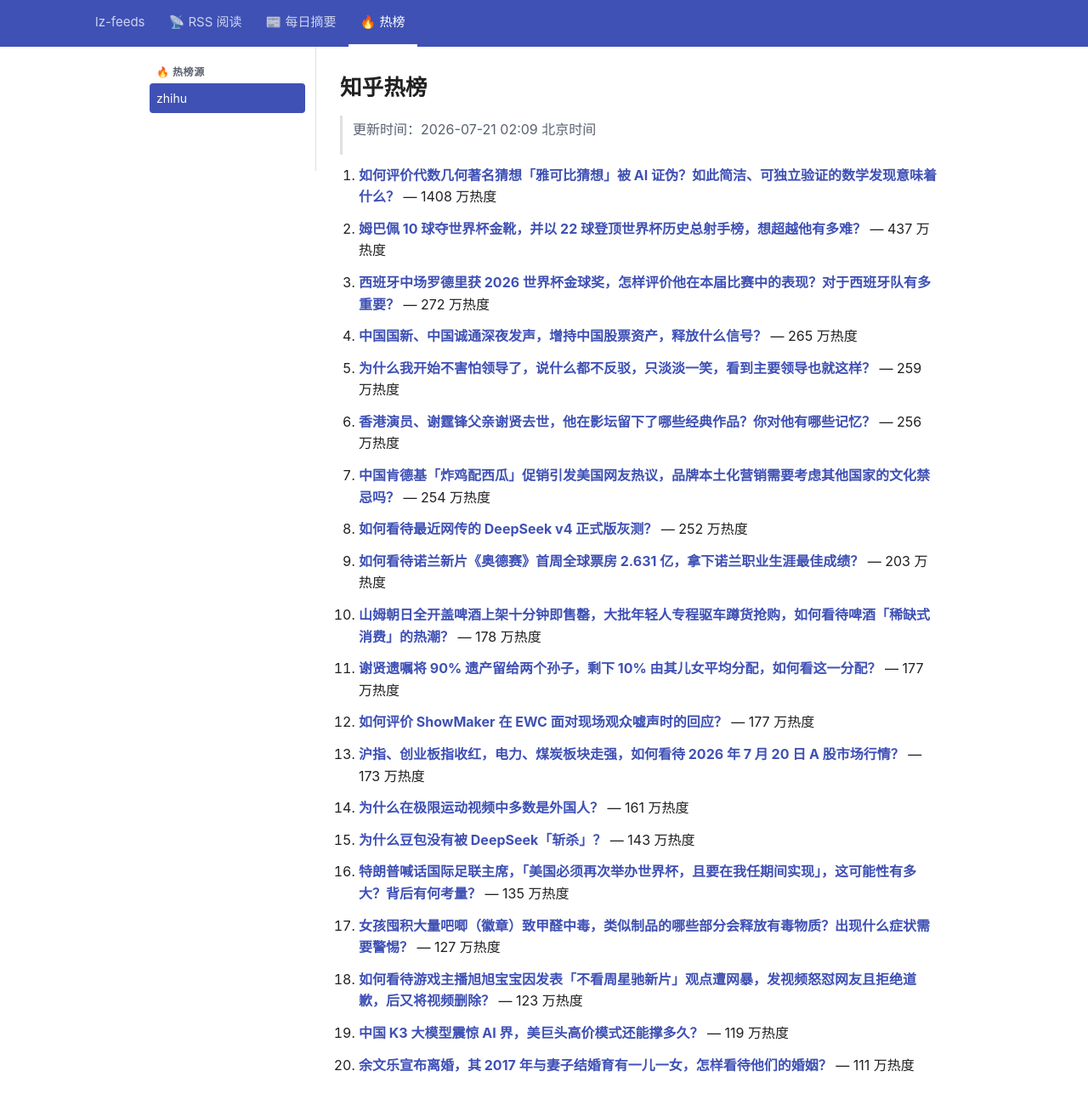
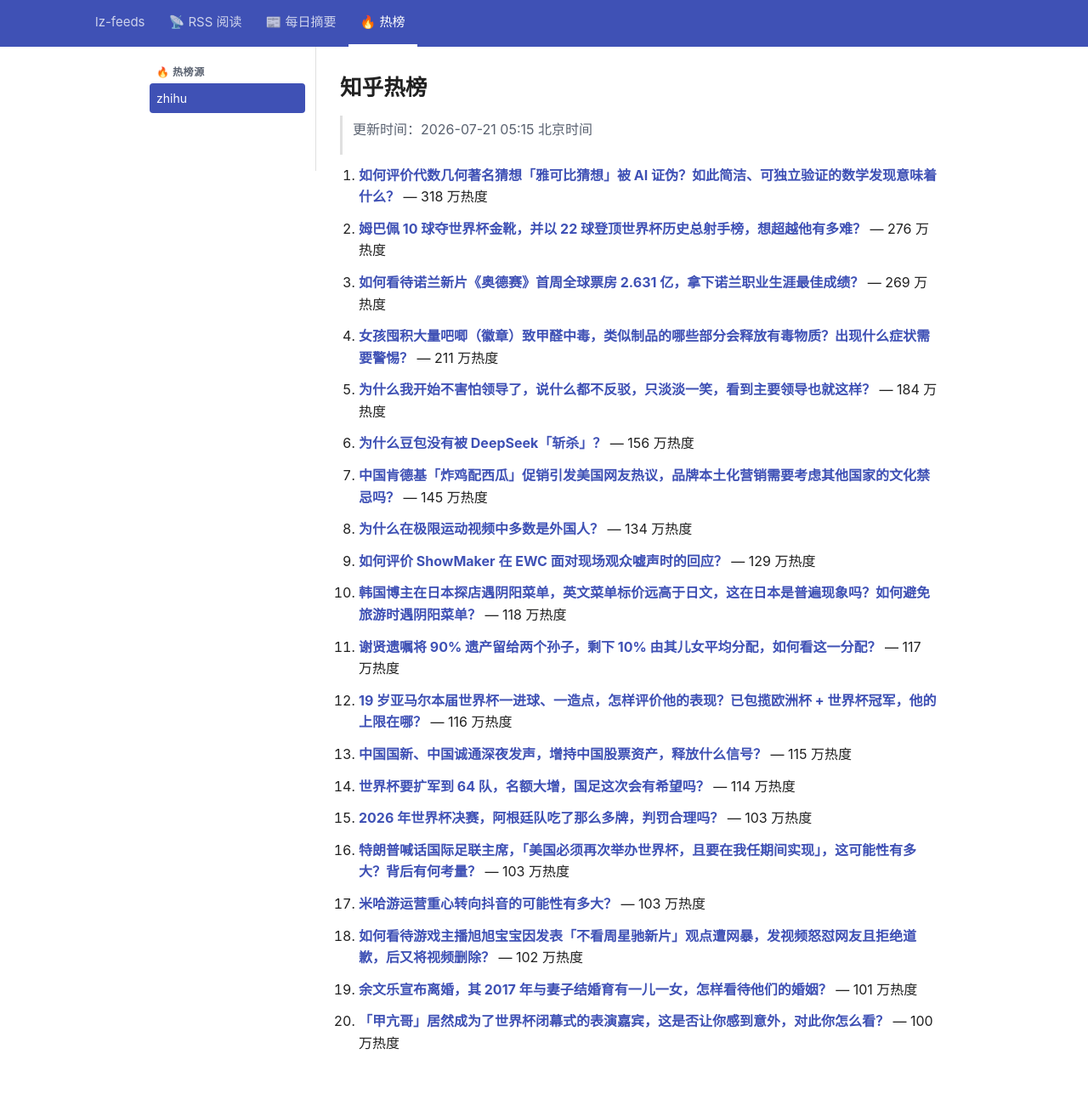
Before and after one commit to lizhang0101/lz-feeds, a Jekyll site: the page built from _hotlist/zhihu.md, in a window 1280 px wide and 1330 px high. Shown: the top 1300 px of the window at 85% size. Built offline with Jekyll 4.4.1, drawn with Linux system fonts in a browser that asks for light colours.

Commit message:
hotlist: 2026-07-20T21:15Z

```diff
--- a/_hotlist/zhihu.md
+++ b/_hotlist/zhihu.md
@@ -1,48 +1,48 @@
 ---
-updated: 2026-07-21 02:09 北京时间
+updated: 2026-07-21 05:15 北京时间
 count: 20
 ---
 
 # 知乎热榜
 
-> 更新时间：2026-07-21 02:09 北京时间
+> 更新时间：2026-07-21 05:15 北京时间
 
-1. **[如何评价代数几何著名猜想「雅可比猜想」被 AI 证伪？如此简洁、可独立验证的数学发现意味着什么？](https://www.zhihu.com/question/2062518030224061737)** — 1408 万热度
+1. **[如何评价代数几何著名猜想「雅可比猜想」被 AI 证伪？如此简洁、可独立验证的数学发现意味着什么？](https://www.zhihu.com/question/2062518030224061737)** — 318 万热度
 
-2. **[姆巴佩 10 球夺世界杯金靴，并以 22 球登顶世界杯历史总射手榜，想超越他有多难？](https://www.zhihu.com/question/2062431941387710588)** — 437 万热度
+2. **[姆巴佩 10 球夺世界杯金靴，并以 22 球登顶世界杯历史总射手榜，想超越他有多难？](https://www.zhihu.com/question/2062431941387710588)** — 276 万热度
 
-3. **[西班牙中场罗德里获 2026 世界杯金球奖，怎样评价他在本届比赛中的表现？对于西班牙队有多重要？](https://www.zhihu.com/question/2062428579145540871)** — 272 万热度
+3. **[如何看待诺兰新片《奥德赛》首周全球票房 2.631 亿，拿下诺兰职业生涯最佳成绩？](https://www.zhihu.com/question/2062461673827480992)** — 269 万热度
 
-4. **[中国国新、中国诚通深夜发声，增持中国股票资产，释放什么信号？](https://www.zhihu.com/question/2062331320521450737)** — 265 万热度
+4. **[女孩囤积大量吧唧（徽章）致甲醛中毒，类似制品的哪些部分会释放有毒物质？出现什么症状需要警惕？](https://www.zhihu.com/question/2061953789863654753)** — 211 万热度
 
-5. **[为什么我开始不害怕领导了，说什么都不反驳，只淡淡一笑，看到主要领导也就这样？](https://www.zhihu.com/question/4714962638)** — 259 万热度
+5. **[为什么我开始不害怕领导了，说什么都不反驳，只淡淡一笑，看到主要领导也就这样？](https://www.zhihu.com/question/4714962638)** — 184 万热度
 
-6. **[香港演员、谢霆锋父亲谢贤去世，他在影坛留下了哪些经典作品？你对他有哪些记忆？](https://www.zhihu.com/question/2062563035739156529)** — 256 万热度
+6. **[为什么豆包没有被 DeepSeek「斩杀」？](https://www.zhihu.com/question/2061575313973416591)** — 156 万热度
 
-7. **[中国肯德基「炸鸡配西瓜」促销引发美国网友热议，品牌本土化营销需要考虑其他国家的文化禁忌吗？](https://www.zhihu.com/question/2062469683769336787)** — 254 万热度
+7. **[中国肯德基「炸鸡配西瓜」促销引发美国网友热议，品牌本土化营销需要考虑其他国家的文化禁忌吗？](https://www.zhihu.com/question/2062469683769336787)** — 145 万热度
 
-8. **[如何看待最近网传的 DeepSeek v4 正式版灰测？](https://www.zhihu.com/question/2059057378591613636)** — 252 万热度
+8. **[为什么在极限运动视频中多数是外国人？](https://www.zhihu.com/question/37668903)** — 134 万热度
 
-9. **[如何看待诺兰新片《奥德赛》首周全球票房 2.631 亿，拿下诺兰职业生涯最佳成绩？](https://www.zhihu.com/question/2062461673827480992)** — 203 万热度
+9. **[如何评价 ShowMaker 在 EWC 面对现场观众嘘声时的回应？](https://www.zhihu.com/question/2062508338517169153)** — 129 万热度
 
-10. **[山姆朝日全开盖啤酒上架十分钟即售罄，大批年轻人专程驱车蹲货抢购，如何看待啤酒「稀缺式消费」的热潮？](https://www.zhihu.com/question/2061761575296546408)** — 178 万热度
+10. **[韩国博主在日本探店遇阴阳菜单，英文菜单标价远高于日文，这在日本是普遍现象吗？如何避免旅游时遇阴阳菜单？](https://www.zhihu.com/question/2060752007808250546)** — 118 万热度
 
-11. **[谢贤遗嘱将 90% 遗产留给两个孙子，剩下 10% 由其儿女平均分配，如何看这一分配？](https://www.zhihu.com/question/2062582137845278413)** — 177 万热度
+11. **[谢贤遗嘱将 90% 遗产留给两个孙子，剩下 10% 由其儿女平均分配，如何看这一分配？](https://www.zhihu.com/question/2062582137845278413)** — 117 万热度
 
-12. **[如何评价 ShowMaker 在 EWC 面对现场观众嘘声时的回应？](https://www.zhihu.com/question/2062508338517169153)** — 177 万热度
+12. **[19 岁亚马尔本届世界杯一进球、一造点，怎样评价他的表现？已包揽欧洲杯 + 世界杯冠军，他的上限在哪？](https://www.zhihu.com/question/2062423493048623288)** — 116 万热度
 
-13. **[沪指、创业板指收红，电力、煤炭板块走强，如何看待 2026 年 7 月 20 日 A 股市场行情？](https://www.zhihu.com/question/2062469292113891730)** — 173 万热度
+13. **[中国国新、中国诚通深夜发声，增持中国股票资产，释放什么信号？](https://www.zhihu.com/question/2062331320521450737)** — 115 万热度
 
-14. **[为什么在极限运动视频中多数是外国人？](https://www.zhihu.com/question/37668903)** — 161 万热度
+14. **[世界杯要扩军到 64 队，名额大增，国足这次会有希望吗？](https://www.zhihu.com/question/2060140311075098977)** — 114 万热度
 
-15. **[为什么豆包没有被 DeepSeek「斩杀」？](https://www.zhihu.com/question/2061575313973416591)** — 143 万热度
+15. **[2026 年世界杯决赛，阿根廷队吃了那么多牌，判罚合理吗？](https://www.zhihu.com/question/2062425652234565249)** — 103 万热度
 
-16. **[特朗普喊话国际足联主席，「美国必须再次举办世界杯，且要在我任期间实现」，这可能性有多大？背后有何考量？](https://www.zhihu.com/question/2062557149230903440)** — 135 万热度
+16. **[特朗普喊话国际足联主席，「美国必须再次举办世界杯，且要在我任期间实现」，这可能性有多大？背后有何考量？](https://www.zhihu.com/question/2062557149230903440)** — 103 万热度
 
-17. **[女孩囤积大量吧唧（徽章）致甲醛中毒，类似制品的哪些部分会释放有毒物质？出现什么症状需要警惕？](https://www.zhihu.com/question/2061953789863654753)** — 127 万热度
+17. **[米哈游运营重心转向抖音的可能性有多大？](https://www.zhihu.com/question/2062512152049727113)** — 103 万热度
 
-18. **[如何看待游戏主播旭旭宝宝因发表「不看周星驰新片」观点遭网暴，发视频怒怼网友且拒绝道歉，后又将视频删除？](https://www.zhihu.com/question/2062096553184120966)** — 123 万热度
+18. **[如何看待游戏主播旭旭宝宝因发表「不看周星驰新片」观点遭网暴，发视频怒怼网友且拒绝道歉，后又将视频删除？](https://www.zhihu.com/question/2062096553184120966)** — 102 万热度
 
-19. **[中国 K3 大模型震惊 AI 界，美巨头高价模式还能撑多久？](https://www.zhihu.com/question/2061405940272960418)** — 119 万热度
+19. **[余文乐宣布离婚，其 2017 年与妻子结婚育有一儿一女，怎样看待他们的婚姻？](https://www.zhihu.com/question/2062540964820772002)** — 101 万热度
 
-20. **[余文乐宣布离婚，其 2017 年与妻子结婚育有一儿一女，怎样看待他们的婚姻？](https://www.zhihu.com/question/2062540964820772002)** — 111 万热度
+20. **[「甲亢哥」居然成为了世界杯闭幕式的表演嘉宾，这是否让你感到意外，对此你怎么看？](https://www.zhihu.com/question/2062352638771818951)** — 100 万热度
```
